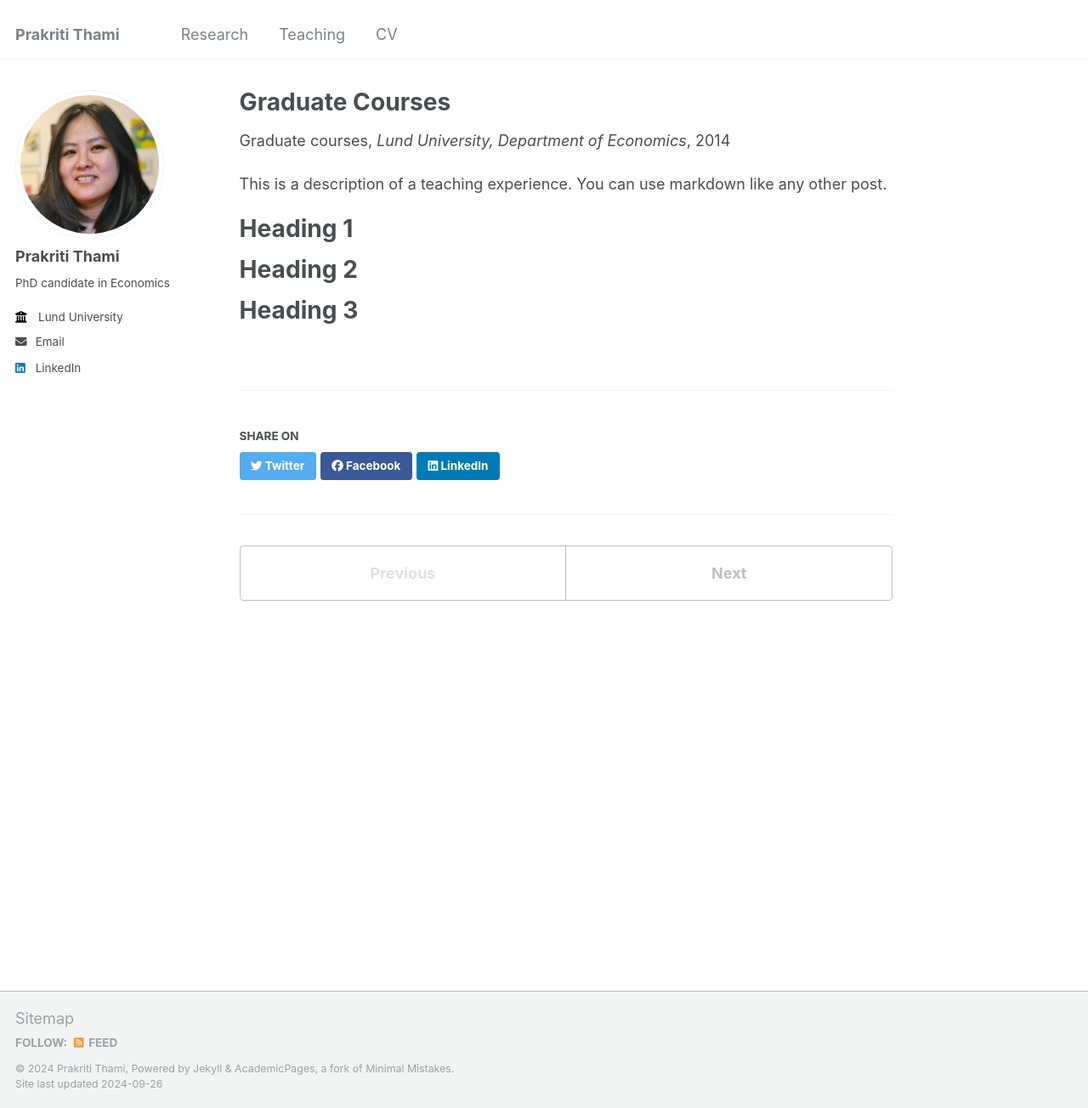
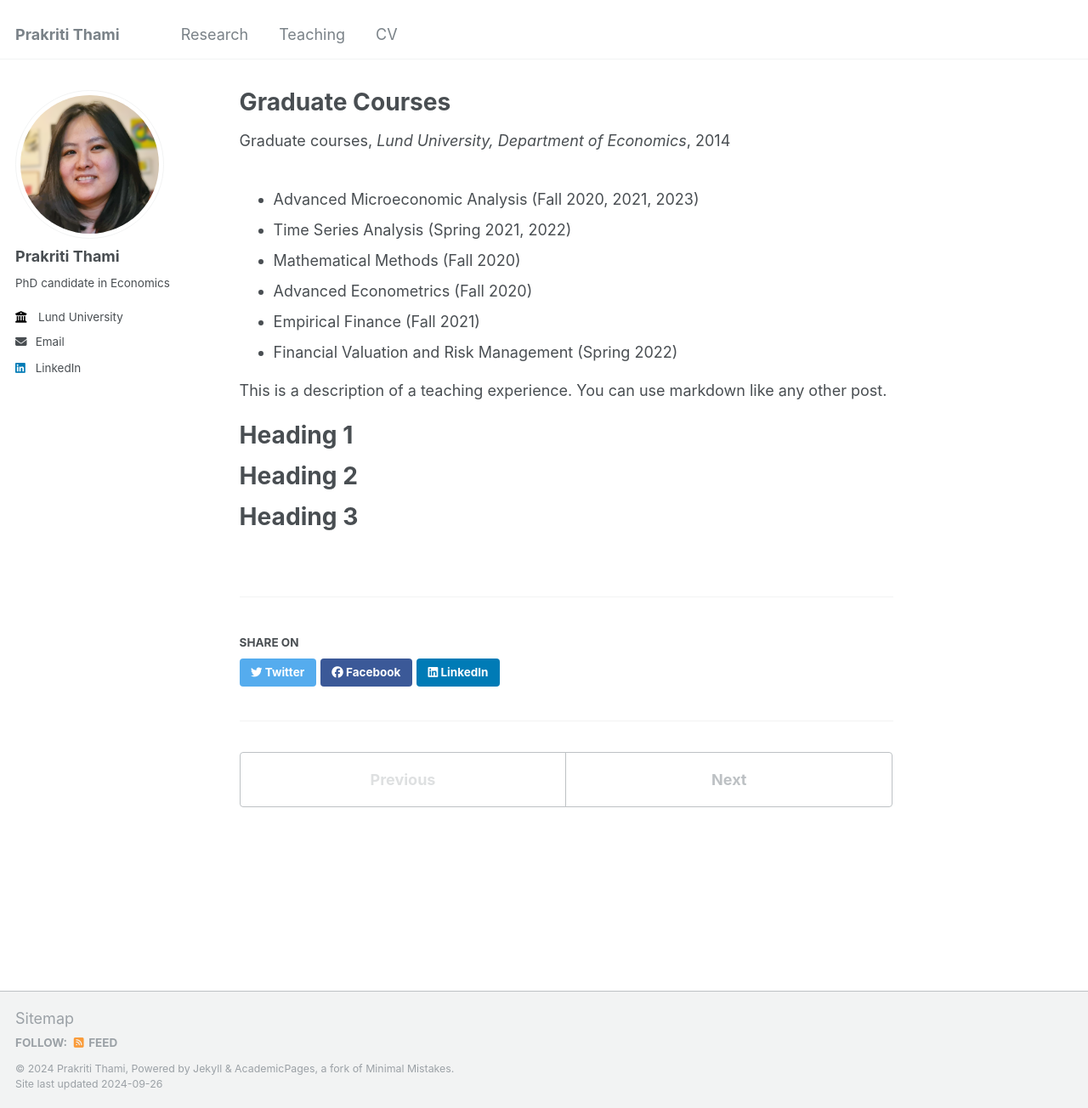
Before and after one commit to prakritithami/prakritithami.github.io, a Jekyll site: the page built from _teaching/2014-spring-teaching-1.md, in a window 1280 px wide and 1304 px high. Shown: the whole window at 85% size. Built offline with Jekyll 4.4.1, drawn with Linux system fonts in a browser that asks for light colours.

Commit message:
Update 2014-spring-teaching-1.md

```diff
--- a/_teaching/2014-spring-teaching-1.md
+++ b/_teaching/2014-spring-teaching-1.md
@@ -7,6 +7,13 @@ venue: "Lund University, Department of Economics"
 date: 2014-01-01
 location: "City, Country"
 ---
+* Advanced Microeconomic Analysis (Fall 2020, 2021, 2023)
+* Time Series Analysis (Spring 2021, 2022)
+* Mathematical Methods (Fall 2020)
+* Advanced Econometrics (Fall 2020)
+* Empirical Finance (Fall 2021)
+* Financial Valuation and Risk Management (Spring 2022)
+
 
 This is a description of a teaching experience. You can use markdown like any other post.
 
```
